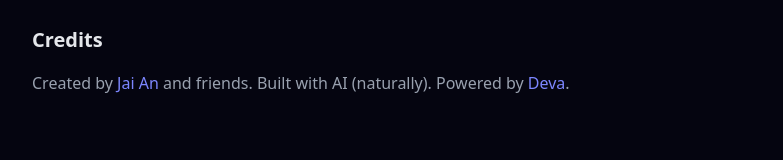
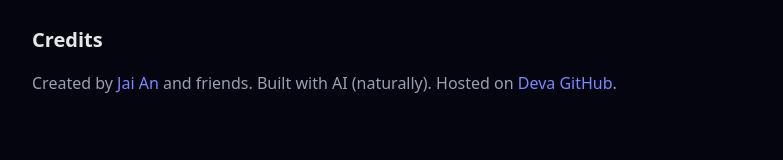
Before and after one commit to Deva-me-AI/AI-History-in-the-Making, a Next.js app: page /meta in a window 1280 px wide. Shown: the part 1559-1719 px from the top of the page, without its empty margins (248-1031 px from the left). Built offline with nearby package versions, Linux system fonts and the light colour scheme.

Commit message:
Change 'Powered by Deva' to 'Hosted on Deva GitHub' with org link

```diff
--- a/src/app/meta/page.tsx
+++ b/src/app/meta/page.tsx
@@ -114,9 +114,9 @@ export default function MetaPage() {
           <a href="https://x.com/truejaian" className="text-indigo-400 hover:text-indigo-300 transition-colors" target="_blank" rel="noopener noreferrer">
             Jai An
           </a>{" "}
-          and friends. Built with AI (naturally). Powered by{" "}
-          <a href="https://deva.me" className="text-indigo-400 hover:text-indigo-300 transition-colors" target="_blank" rel="noopener noreferrer">
-            Deva
+          and friends. Built with AI (naturally). Hosted on{" "}
+          <a href="https://github.com/Deva-me-AI" className="text-indigo-400 hover:text-indigo-300 transition-colors" target="_blank" rel="noopener noreferrer">
+            Deva GitHub
           </a>
           .
         </p>
```
